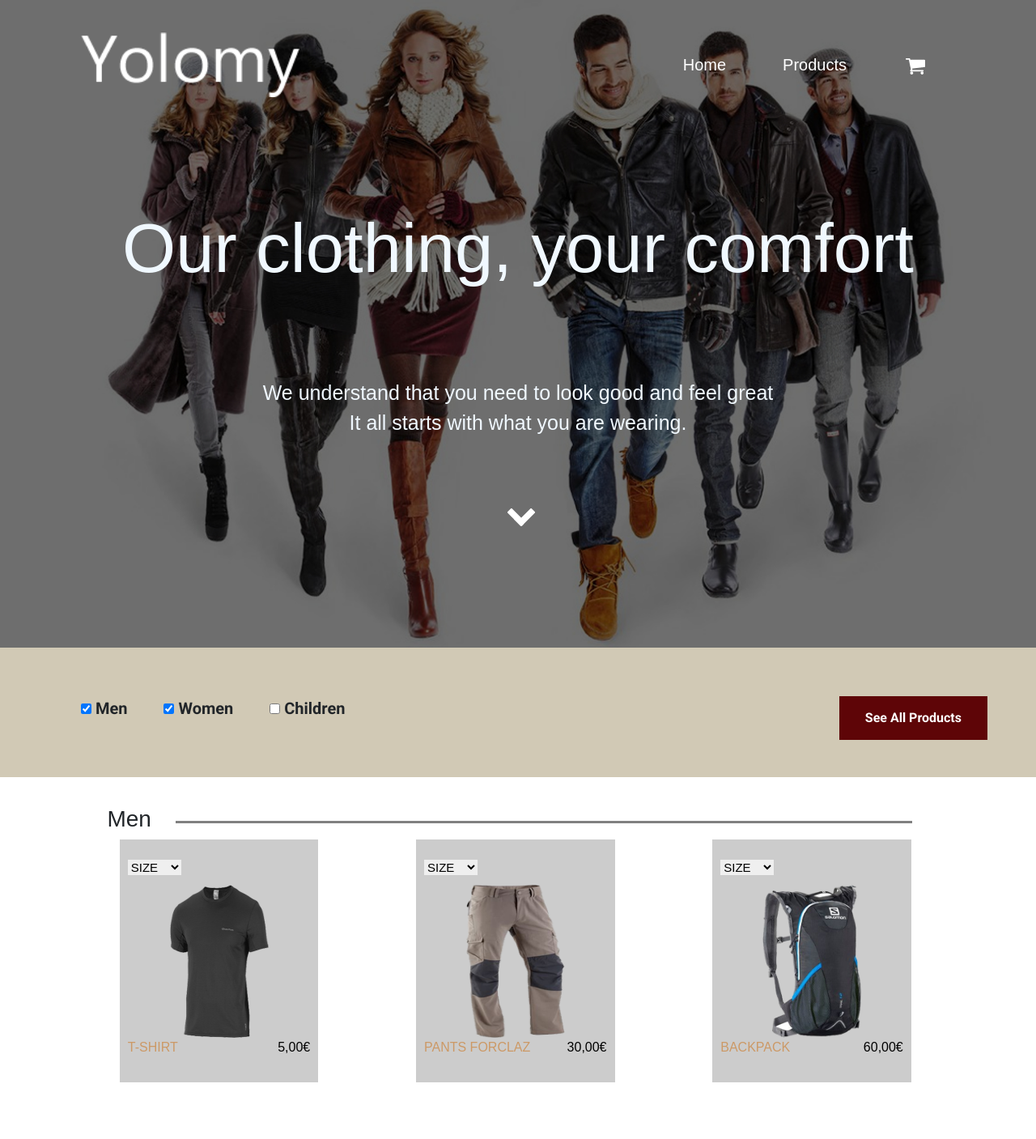
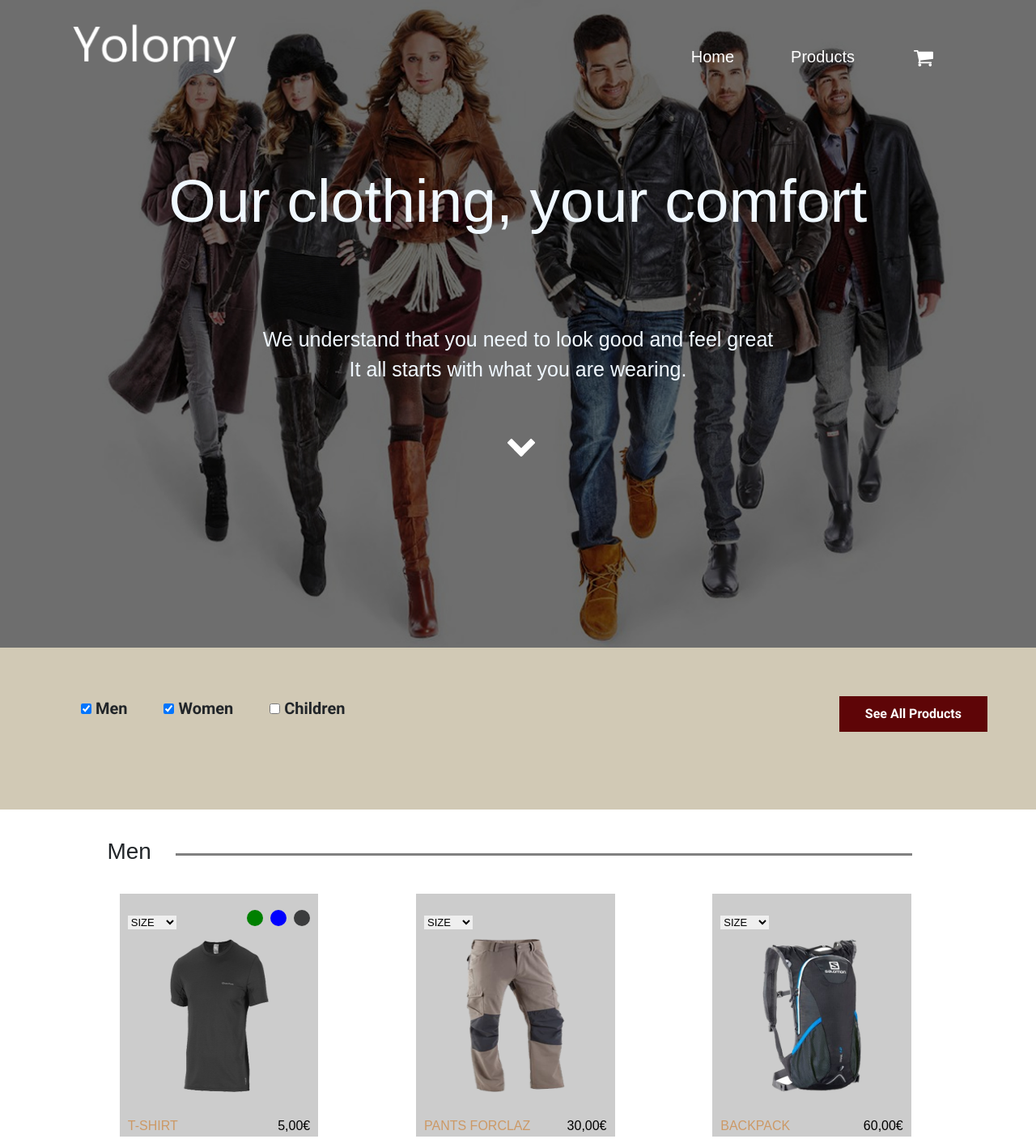
Before and after one commit to Vinge1718/ui, a plain HTML site: page index.html in a window 1280 px wide. Shown: the whole page at 81% size. Drawn offline with nearby package versions, Linux system fonts and the light colour scheme.

Commit message:
format the dots colors

```diff
--- a/css/style.css
+++ b/css/style.css
@@ -11,7 +11,7 @@ nav{
     left: 0;
     width: 100%;
     height: 100px;
-    padding: 40px 100px;
+    padding: 30px 90px;
     box-sizing: border-box;
 }
 
@@ -21,13 +21,13 @@ nav .logo
 }
 
 nav .logo img{
-    height: 80px;
+    height: 60px;
     transition: .5s;
 }
 
 nav.black{
     background: rgba(0,0,0,.8);
-    height: 90px;
+    height: 80px;
     padding: 10px 50px;
 }
 
@@ -66,10 +66,10 @@ section.sec1{
 }
 
 #slogan{
-    font-size: 85px;
+    font-size: 75px;
     text-align: center;
     color: aliceblue;
-    padding-top: 19%;
+    padding-top: 15%;
 }
 
 #detailed-slogan{
@@ -80,12 +80,14 @@ section.sec1{
 }
 
 section.sec1 img{
-    padding: 70px 0px 0px 49%;
+    padding: 50px 0px 0px 49%;
 }
+
+/* ____________________________ Men, Women and Children Categorization __________________________ */
 
 section.sec2{
     width: 100%;
-    height: 20vh;
+    height: 25vh;
     background: #d1c9b5;
     padding: 60px;
     font-size: 20px;
@@ -100,12 +102,14 @@ section.sec2 .category-button{
     background-color: #5e0507;
     border: none;
     color: white;
-    padding: 15px 32px;
+    padding: 10px 32px;
     text-align: center;
     text-decoration: none;
     font-size: 16px;
     float: right;
 }
+
+/* __________________________________ Male products items section ___________________________________ */
 
 section.sec3 {
     margin-top: 4%;
@@ -118,7 +122,7 @@ h3 {
     text-align:left;
     border-bottom: 3px solid grey;
     line-height:0.1em;
-    margin:10px 0 20px;
+    margin: 2% 0 4%;
 }
 
 h3 span {
@@ -144,7 +148,32 @@ h3 span {
 
 select{
     border: none;
-    font-size: 15px;
+    font-size: 13px;
+}
+
+.column .dots{
+    float: right;
+}
+
+.column .dots #dot,
+.column .dots #dot1,
+.column .dots #dot2{
+    height: 20px;
+    width: 20px;
+    border-radius: 50%;
+    display: inline-block;
+}
+
+.column .dots #dot{
+    background-color: green;
+}
+
+.column .dots #dot1{
+    background-color: blue;
+}
+
+.column .dots #dot2{
+    background-color: #3b3c3d;
 }
 
 .column:hover{
@@ -165,4 +194,5 @@ select{
 
 .column .item-name{
     color: #cc9966;
+    margin-top: 30px;
 }
```
